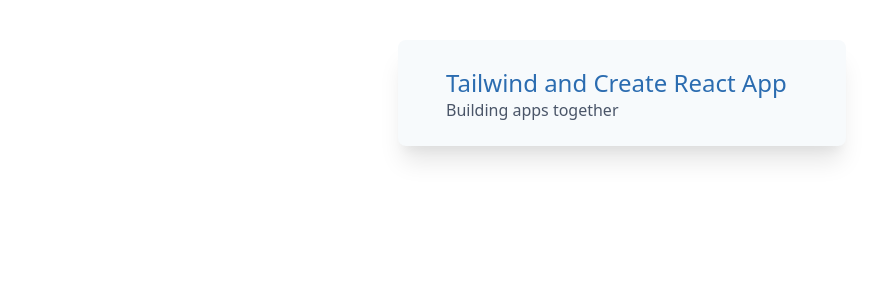
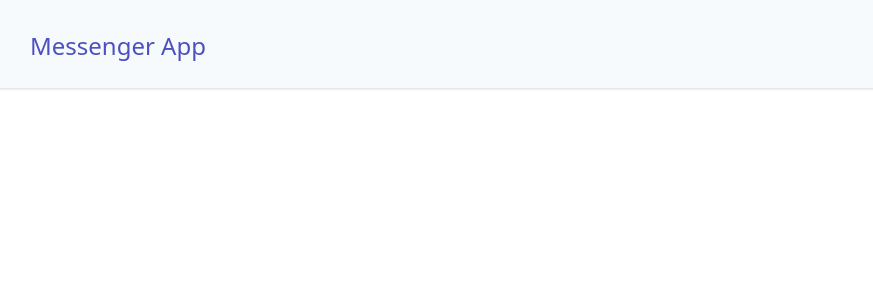
Before and after one commit to fernandolucchesi/messenger, a React (Create React App) app: page / in a window 1280 px wide. Shown: the top 300 px of the page, without its empty margins (18-891 px from the left). Built offline with nearby package versions, Linux system fonts and the light colour scheme.

Commit message:
Add project code formatting settings for vscode and app header.

```diff
--- a/src/App.js
+++ b/src/App.js
@@ -1,16 +1,10 @@
-
 function App() {
   return (
-    <div className="max-w-md mx-auto flex p-6 bg-gray-100 mt-10 rounded-lg shadow-xl">
-    <div className="ml-6 pt-1">
-      <h1 className="text-2xl text-blue-700 leading-tight">
-        Tailwind and Create React App
-      </h1>
-      <p className="text-base text-gray-700 leading-normal">
-        Building apps together
-      </p>
+    <div className="max-w mx-auto flex p-6 bg-gray-100 shadow">
+      <div className="ml-6 pt-1">
+        <h1 className="text-2xl text-indigo-700">Messenger App</h1>
+      </div>
     </div>
-  </div>
   );
 }
 
--- a/src/reportWebVitals.js
+++ b/src/reportWebVitals.js
@@ -1,6 +1,6 @@
-const reportWebVitals = onPerfEntry => {
+const reportWebVitals = (onPerfEntry) => {
   if (onPerfEntry && onPerfEntry instanceof Function) {
-    import('web-vitals').then(({ getCLS, getFID, getFCP, getLCP, getTTFB }) => {
+    import("web-vitals").then(({ getCLS, getFID, getFCP, getLCP, getTTFB }) => {
       getCLS(onPerfEntry);
       getFID(onPerfEntry);
       getFCP(onPerfEntry);
```
Also changed, not shown: src/index.js (+6 -7 lines), src/setupTests.js (+1 -1 lines).
